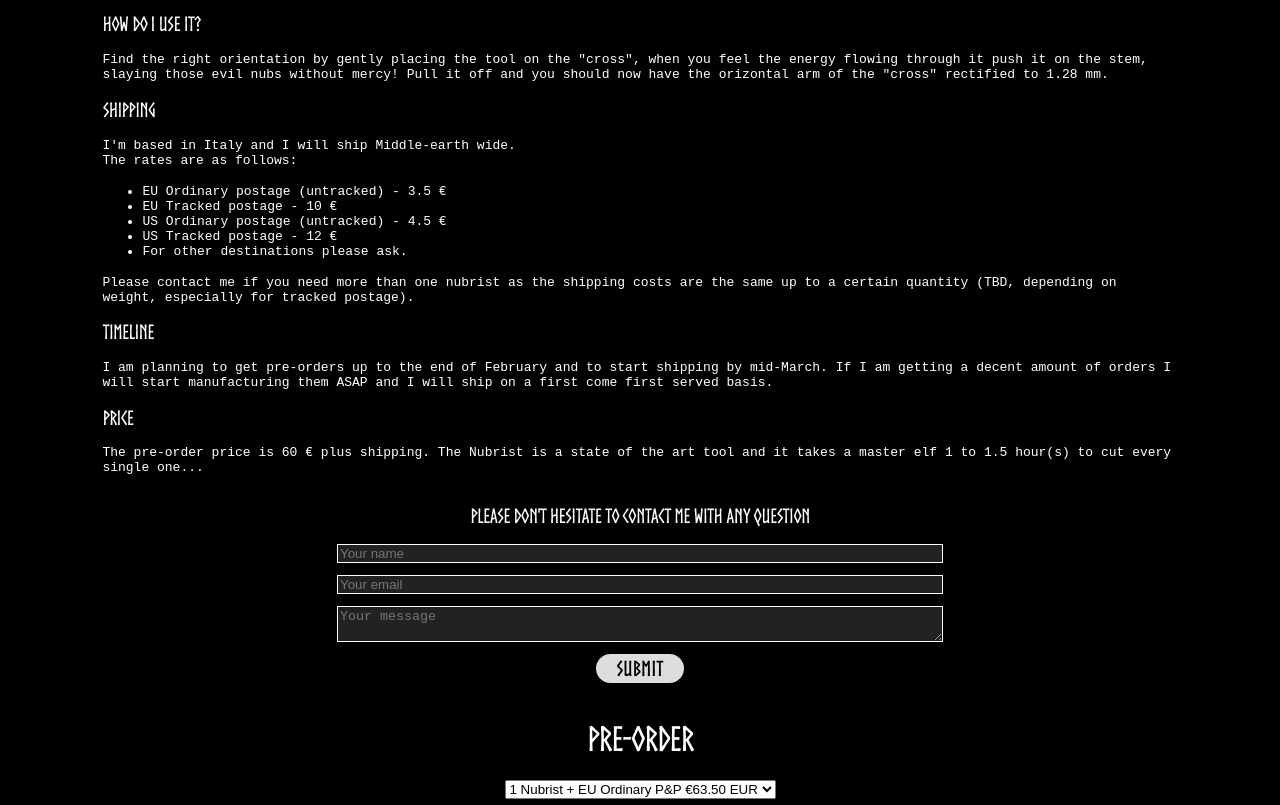
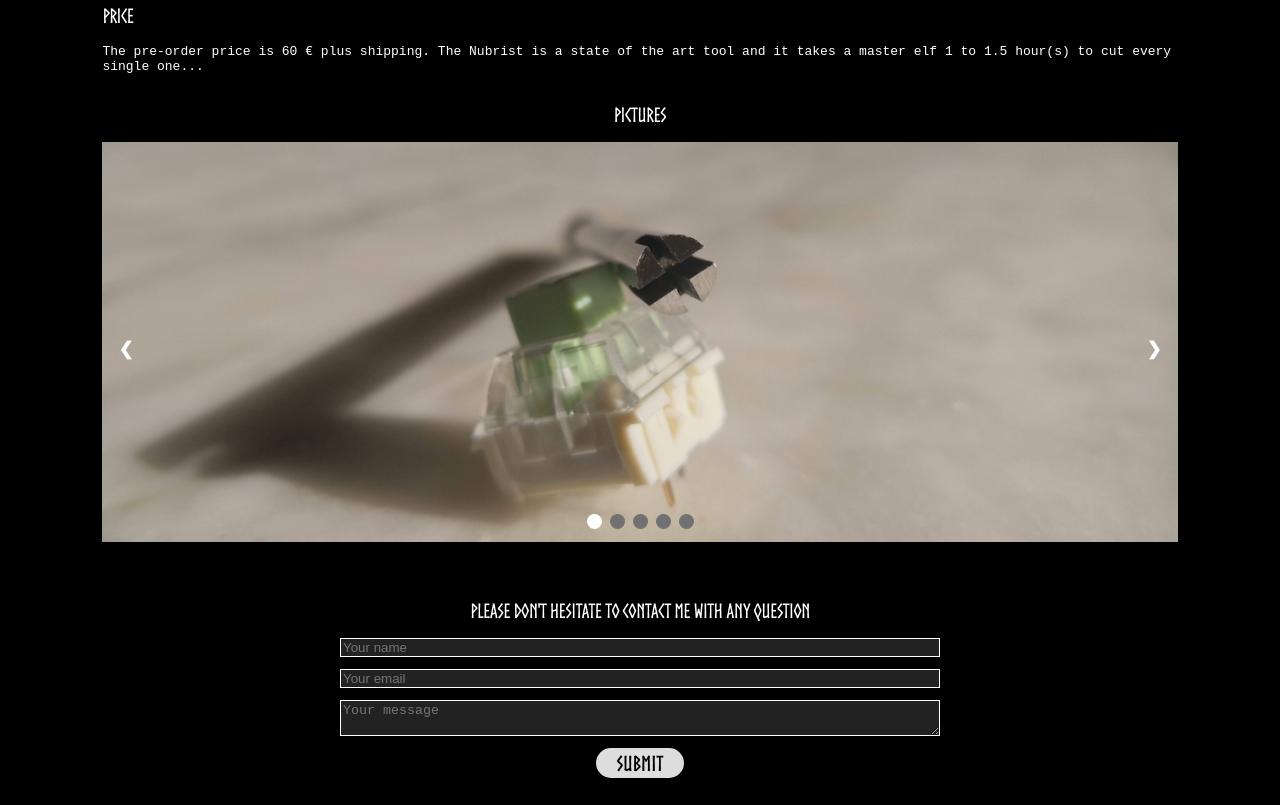
Before and after one commit to antoniotrkdz/nubrist, a plain HTML site: page index.html in a window 1280 px wide. Shown: the part 1345-2150 px from the top of the page. Drawn offline with Linux system fonts and the light colour scheme.

Commit message:
Add pictures and slideshow

```diff
--- a/index.html
+++ b/index.html
@@ -81,7 +81,7 @@
                 max-width: 600px;
             }
 
-            #FAQ h3, #Buy h3 {
+            #FAQ h3, #Buy h3, #Pictures h3 {
                 text-align: center;
                 color: white;
             }
@@ -93,14 +93,94 @@
                 padding: .2em 1em;
                 font-size: 1.3em;
                 border-radius: 1em;
+            }
 
+            * {box-sizing:border-box}
+
+            /* Slideshow container */
+            .slideshow-container {
+                /* max-width: 1000px; */
+                position: relative;
+                margin: auto;
+                width: 84vw;
+            }
+
+            /* Hide the images by default */
+            .mySlides {
+                display: none;
+            }
+
+            /* Next & previous buttons */
+            .prev, .next {
+                cursor: pointer;
+                position: absolute;
+                top: 50%;
+                width: auto;
+                margin-top: -22px;
+                padding: 16px;
+                color: white;
+                font-weight: bold;
+                font-size: 18px;
+                transition: 0.6s ease;
+                border-radius: 0 3px 3px 0;
+                user-select: none;
+            }
+
+            /* Position the "next button" to the right */
+            .next {
+                right: 0;
+                border-radius: 3px 0 0 3px;
+            }
+
+            /* On hover, add a black background color with a little bit see-through */
+                .prev:hover, .next:hover {
+                background-color: rgba(0,0,0,0.8);
+            }
+
+            #dots-container {
+                position: relative;
+                top: -50px;
+            }
+
+            /* The dots/bullets/indicators */
+            .dot {
+                cursor: pointer;
+                height: 15px;
+                width: 15px;
+                margin: 0 2px;
+                background-color: #717171;
+                border-radius: 50%;
+                display: inline-block;
+                transition: background-color 0.6s ease;
+            }
+
+            .active, .dot:hover {
+                background-color: white;
+            }
+
+            /* Fading animation */
+            .fade {
+                -webkit-animation-name: fade;
+                -webkit-animation-duration: 1.5s;
+                animation-name: fade;
+                animation-duration: 1.5s;
+            }
+
+            @-webkit-keyframes fade {
+                from {opacity: .4}
+                to {opacity: 1}
+            }
+
+            @keyframes fade {
+                from {opacity: .4}
+                to {opacity: 1}
             }
         </style>
     </head>
     <body>
         <section id="title">
             <div>
-                <img alt="" src="./Head_banner_50.jpg"/>
+                <img alt="" src="./foto/Head_Banner_2_50.jpg"/>
                 <h1>Nubrist</h1>
                 <h2>One tool to cut them all</h2>
             </div>
@@ -158,6 +238,48 @@
                 The Nubrist is a state of the art tool and it takes a master elf 1 to 1.5 hour(s) to cut every single one...</br>
             </p>
         </section>
+
+        <section id="Pictures">
+            <h3>Pictures</h3>
+            <!-- Slideshow container -->
+            <div class="slideshow-container">
+
+                <!-- Full-width images with number and caption text -->
+                <div class="mySlides fade">
+                    <img src="./foto/IMG_slideshow_1.jpg" style="width:100%">
+                </div>
+
+                <div class="mySlides fade">
+                    <img src="./foto/IMG_slideshow_2.jpg" style="width:100%">
+                </div>
+
+                <div class="mySlides fade">
+                    <img src="./foto/IMG_slideshow_3.jpg" style="width:100%">
+                </div>
+
+                <div class="mySlides fade">
+                    <img src="./foto/IMG_slideshow_4.jpg" style="width:100%">
+                </div>
+
+                <div class="mySlides fade">
+                    <img src="./foto/IMG_slideshow_5.jpg" style="width:100%">
+                </div>
+
+                <!-- Next and previous buttons -->
+                <a class="prev" onclick="plusSlides(-1)">&#10094;</a>
+                <a class="next" onclick="plusSlides(1)">&#10095;</a>
+            </div>
+            <br>
+
+            <!-- The dots/circles -->
+            <div id="dots-container" style="text-align:center">
+                <span class="dot" onclick="currentSlide(1)"></span>
+                <span class="dot" onclick="currentSlide(2)"></span>
+                <span class="dot" onclick="currentSlide(3)"></span>
+                <span class="dot" onclick="currentSlide(4)"></span>
+                <span class="dot" onclick="currentSlide(5)"></span>
+            </div>
+        </section>
         <section id="FAQ">
             <h3>Please don't hesitate to contact me with any question</h3>
             <form method="POST" action="https://formspree.io/antoniotrabalza@gmail.com">
@@ -185,5 +307,35 @@
                 <img alt="" border="0" src="https://www.paypalobjects.com/en_GB/i/scr/pixel.gif" width="1" height="1">
             </form>
         </section>
+        <script>
+            var slideIndex = 1;
+            showSlides(slideIndex);
+
+            // Next/previous controls
+            function plusSlides(n) {
+            showSlides(slideIndex += n);
+            }
+
+            // Thumbnail image controls
+            function currentSlide(n) {
+            showSlides(slideIndex = n);
+            }
+
+            function showSlides(n) {
+                var i;
+                var slides = document.getElementsByClassName("mySlides");
+                var dots = document.getElementsByClassName("dot");
+                if (n > slides.length) {slideIndex = 1}
+                if (n < 1) {slideIndex = slides.length}
+                for (i = 0; i < slides.length; i++) {
+                    slides[i].style.display = "none";
+                }
+                for (i = 0; i < dots.length; i++) {
+                    dots[i].className = dots[i].className.replace(" active", "");
+                }
+                slides[slideIndex-1].style.display = "block";
+                dots[slideIndex-1].className += " active";
+            }
+        </script>
     </body>
 </html>
```
Also changed, not shown: foto/Head_Banner_2_50.jpg (added), foto/IMG_slideshow_1.jpg (added), foto/IMG_slideshow_2.jpg (added), foto/IMG_slideshow_3.jpg (added), foto/IMG_slideshow_4.jpg (added), foto/IMG_slideshow_5.jpg (added), foto/Originali/Head_banner_50.jpg (renamed from Head_banner_50.jpg), foto/Originali/IMG_20190205_103004.jpg (added), foto/Originali/IMG_20190205_103008.jpg (added), 9 other files.
